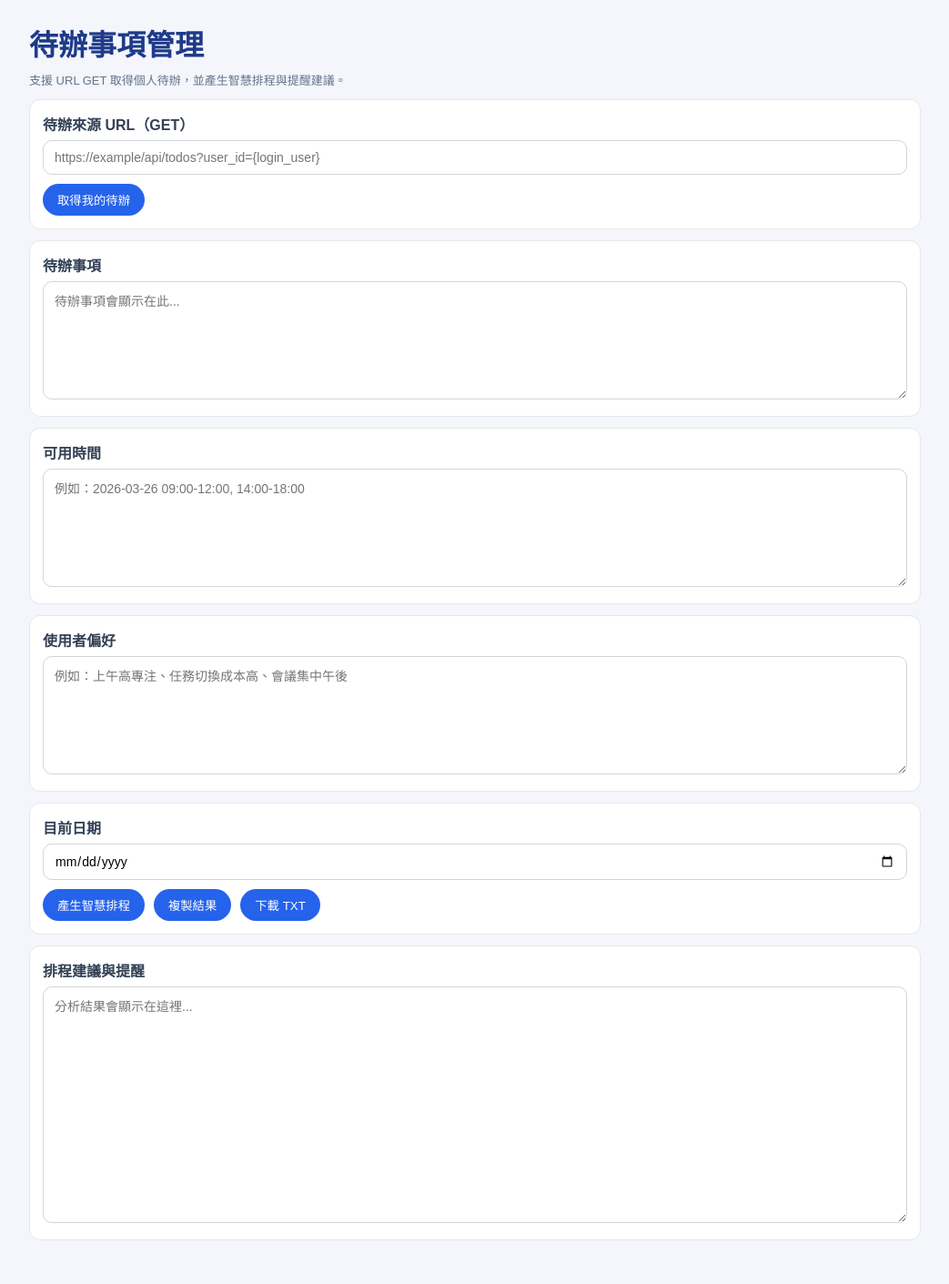
After one commit to kaiyo12914-ai/AI_PROJECT, a Django app: template webapps/todo/templates/todo/index.html in a window 1280 px wide. The commit adds this page. Shown: the whole page at 91% size, without its empty margins (118-1161 px from the left). Run offline with Django 3.2, Linux system fonts and the light colour scheme; the template is opened without the code that fills it, so the values that code supplies are empty.

Commit message:
feat(todo): add todo management subsystem with URL GET fetch and smart scheduling

```diff
--- a/webapps/portal/templates/portal/_svg_card.html
+++ b/webapps/portal/templates/portal/_svg_card.html
@@ -33,6 +33,10 @@
       {% elif icon == "tts" %}
         <path d="M330 63h10l12 12V45L340 57h-10z"></path>
         <path d="M356 54c4 3 4 9 0 12M361 50c6 5 6 15 0 20"></path>
+      {% elif icon == "todo" %}
+        <path d="M330 50h30v24h-30z"></path>
+        <path d="M336 58h8M347 58h8M336 65h8M347 65h8"></path>
+        <path d="M332 46h6v6h-6z"></path>
       {% elif icon == "usage" %}
         <path d="M332 74V54l12-8 12 8v20z"></path>
         <path d="M344 54v20M336 62h16"></path>
--- a/webapps/portal/templates/portal/index.html
+++ b/webapps/portal/templates/portal/index.html
@@ -44,6 +44,7 @@
       {% allow "pdf" as can_pdf %}
       {% allow "pptx" as can_pptx %}
       {% allow "tts" as can_tts %}
+      {% allow "todo" as can_todo %}
       {% allow "portal" as can_portal %}
       {% allow "vanna" as can_vanna %}
 
@@ -87,6 +88,11 @@
         {% include "portal/_svg_card.html" with href=tts_href title="語音 / 文字" subtitle="TTS / STT" tone="cyan" icon="tts" variant=card_variant %}
       {% endif %}
 
+      {% if can_todo %}
+        {% url 'todo_page' as todo_href %}
+        {% include "portal/_svg_card.html" with href=todo_href title="待辦事項管理" subtitle="URL GET / 智慧提醒" tone="green" icon="todo" variant=card_variant %}
+      {% endif %}
+
       {% if can_portal %}
         {% url 'portal:usage_page' as usage_href %}
         {% include "portal/_svg_card.html" with href=usage_href title="Portal 使用紀錄" subtitle="使用紀錄查詢" tone="gray" icon="usage" variant=card_variant %}
--- /dev/null
+++ b/webapps/todo/__init__.py
@@ -0,0 +1 @@
+"""Todo management subsystem."""
--- /dev/null
+++ b/webapps/todo/static/todo/css/index.css
@@ -0,0 +1,88 @@
+body {
+  font-family: "Microsoft JhengHei", "Noto Sans TC", Arial, sans-serif;
+  background: #f4f6fb;
+  margin: 0;
+  color: #1f2937;
+}
+
+.wrap {
+  max-width: 980px;
+  margin: 24px auto;
+  padding: 0 16px 24px;
+}
+
+h1 {
+  margin: 0 0 8px;
+  color: #1e3a8a;
+}
+
+.muted {
+  color: #64748b;
+  font-size: 13px;
+}
+
+.card {
+  background: #fff;
+  border: 1px solid #e5e7eb;
+  border-radius: 12px;
+  padding: 14px;
+  margin-top: 12px;
+}
+
+label {
+  display: block;
+  margin-bottom: 6px;
+  font-weight: 600;
+  color: #334155;
+}
+
+input,
+textarea {
+  width: 100%;
+  box-sizing: border-box;
+  border: 1px solid #d1d5db;
+  border-radius: 10px;
+  padding: 10px 12px;
+  font-size: 14px;
+  font-family: inherit;
+}
+
+textarea {
+  min-height: 130px;
+  resize: vertical;
+  white-space: pre-wrap;
+}
+
+.out {
+  min-height: 260px;
+}
+
+.row {
+  display: flex;
+  gap: 10px;
+  align-items: center;
+  flex-wrap: wrap;
+  margin-top: 10px;
+}
+
+button {
+  border: none;
+  border-radius: 999px;
+  padding: 8px 16px;
+  background: #2563eb;
+  color: #fff;
+  cursor: pointer;
+}
+
+button:disabled {
+  opacity: 0.6;
+  cursor: not-allowed;
+}
+
+.ok {
+  color: #15803d;
+}
+
+.err {
+  color: #b91c1c;
+}
--- /dev/null
+++ b/webapps/todo/static/todo/js/index.js
@@ -0,0 +1,131 @@
+const API_FETCH = apiurl("fetch/");
+const API_PLAN = apiurl("plan/");
+
+const $ = (id) => document.getElementById(id);
+
+const refs = {
+  sourceUrl: $("sourceUrl"),
+  todos: $("todos"),
+  availableSlots: $("availableSlots"),
+  userPreferences: $("userPreferences"),
+  currentDate: $("currentDate"),
+  planOut: $("planOut"),
+  fetchStatus: $("fetchStatus"),
+  planStatus: $("planStatus"),
+  btnFetch: $("btnFetch"),
+  btnPlan: $("btnPlan"),
+  btnCopy: $("btnCopy"),
+  btnDownload: $("btnDownload"),
+};
+
+function setFetchStatus(msg, level = "") {
+  refs.fetchStatus.classList.remove("ok", "err");
+  if (level) refs.fetchStatus.classList.add(level);
+  refs.fetchStatus.textContent = msg || "";
+}
+
+function setPlanStatus(msg, level = "") {
+  refs.planStatus.classList.remove("ok", "err");
+  if (level) refs.planStatus.classList.add(level);
+  refs.planStatus.textContent = msg || "";
+}
+
+async function fetchTodos() {
+  const sourceUrl = (refs.sourceUrl.value || "").trim();
+  if (!sourceUrl) {
+    alert("請先輸入待辦來源 URL");
+    return;
+  }
+
+  refs.btnFetch.disabled = true;
+  setFetchStatus("讀取中...");
+  try {
+    const qs = new URLSearchParams({ source_url: sourceUrl });
+    const resp = await fetch(`${API_FETCH}?${qs.toString()}`, { method: "GET" });
+    const data = await resp.json();
+    if (!resp.ok || !data.ok) {
+      throw new Error(data.error || `HTTP ${resp.status}`);
+    }
+    refs.todos.value = data.todos_text || "";
+    setFetchStatus(`取得完成，共 ${data.count || 0} 筆`, "ok");
+  } catch (err) {
+    setFetchStatus(`讀取失敗：${err.message || "未知錯誤"}`, "err");
+  } finally {
+    refs.btnFetch.disabled = false;
+  }
+}
+
+async function planTasks() {
+  const todos = (refs.todos.value || "").trim();
+  if (!todos) {
+    alert("請先取得或填入待辦事項");
+    return;
+  }
+
+  refs.btnPlan.disabled = true;
+  setPlanStatus("分析中...");
+  refs.planOut.value = "";
+  try {
+    const payload = {
+      todos,
+      available_slots: (refs.availableSlots.value || "").trim(),
+      user_preferences: (refs.userPreferences.value || "").trim(),
+      current_date: (refs.currentDate.value || "").trim(),
+    };
+    const resp = await fetch(API_PLAN, {
+      method: "POST",
+      headers: { "Content-Type": "application/json" },
+      body: JSON.stringify(payload),
+    });
+    const data = await resp.json();
+    if (!resp.ok || !data.ok) {
+      throw new Error(data.error || `HTTP ${resp.status}`);
+    }
+    refs.planOut.value = data.plan_text || "";
+    setPlanStatus(data.fallback ? "分析完成（備援模式）" : "分析完成", "ok");
+  } catch (err) {
+    setPlanStatus(`分析失敗：${err.message || "未知錯誤"}`, "err");
+  } finally {
+    refs.btnPlan.disabled = false;
+  }
+}
+
+async function copyOut() {
+  const text = refs.planOut.value || "";
+  if (!text.trim()) {
+    alert("目前沒有可複製的內容");
+    return;
+  }
+  try {
+    await navigator.clipboard.writeText(text);
+    setPlanStatus("已複製到剪貼簿", "ok");
+  } catch {
+    refs.planOut.focus();
+    refs.planOut.select();
+    document.execCommand("copy");
+    setPlanStatus("已複製到剪貼簿", "ok");
+  }
+}
+
+function downloadOut() {
+  const text = refs.planOut.value || "";
+  if (!text.trim()) {
+    alert("目前沒有可下載的內容");
+    return;
+  }
+
+  const blob = new Blob([text], { type: "text/plain;charset=utf-8" });
+  const url = URL.createObjectURL(blob);
+  const a = document.createElement("a");
+  a.href = url;
+  a.download = `todo_plan_${Date.now()}.txt`;
+  document.body.appendChild(a);
+  a.click();
+  a.remove();
+  setTimeout(() => URL.revokeObjectURL(url), 800);
+}
+
+refs.btnFetch?.addEventListener("click", fetchTodos);
+refs.btnPlan?.addEventListener("click", planTasks);
+refs.btnCopy?.addEventListener("click", copyOut);
+refs.btnDownload?.addEventListener("click", downloadOut);
--- /dev/null
+++ b/webapps/todo/templates/todo/index.html
@@ -0,0 +1,61 @@
+{% load static %}
+<!doctype html>
+<html lang="zh-Hant">
+<head>
+  <meta charset="utf-8" />
+  <meta name="viewport" content="width=device-width, initial-scale=1" />
+  <link rel="icon" type="image/png" sizes="32x32" href="{% static 'portal/img/favicon-ai.png' %}?v=3">
+  <link rel="icon" type="image/svg+xml" href="{% static 'portal/img/favicon-ai.svg' %}?v=3">
+  <link rel="shortcut icon" href="{% static 'portal/img/favicon-ai.png' %}?v=3">
+  <title>待辦事項管理</title>
+  <link rel="stylesheet" href="{% static 'todo/css/index.css' %}">
+  <script defer src="{% static 'portal/js/apiurl_factory.js' %}"></script>
+</head>
+<body data-base-url="{{ app_base_url }}">
+  <div class="wrap">
+    <h1>待辦事項管理</h1>
+    <div class="muted">支援 URL GET 取得個人待辦，並產生智慧排程與提醒建議。</div>
+
+    <div class="card">
+      <label>待辦來源 URL（GET）</label>
+      <input id="sourceUrl" type="text" value="{{ default_todo_source_url }}" placeholder="https://example/api/todos?user_id={login_user}">
+      <div class="row">
+        <button id="btnFetch">取得我的待辦</button>
+        <span id="fetchStatus" class="muted"></span>
+      </div>
+    </div>
+
+    <div class="card">
+      <label>待辦事項</label>
+      <textarea id="todos" placeholder="待辦事項會顯示在此..."></textarea>
+    </div>
+
+    <div class="card">
+      <label>可用時間</label>
+      <textarea id="availableSlots" placeholder="例如：2026-03-26 09:00-12:00, 14:00-18:00"></textarea>
+    </div>
+
+    <div class="card">
+      <label>使用者偏好</label>
+      <textarea id="userPreferences" placeholder="例如：上午高專注、任務切換成本高、會議集中午後"></textarea>
+    </div>
+
+    <div class="card">
+      <label>目前日期</label>
+      <input id="currentDate" type="date" value="{{ today }}">
+      <div class="row">
+        <button id="btnPlan">產生智慧排程</button>
+        <button id="btnCopy" type="button">複製結果</button>
+        <button id="btnDownload" type="button">下載 TXT</button>
+        <span id="planStatus" class="muted"></span>
+      </div>
+    </div>
+
+    <div class="card">
+      <label>排程建議與提醒</label>
+      <textarea id="planOut" class="out" placeholder="分析結果會顯示在這裡..."></textarea>
+    </div>
+  </div>
+  <script defer src="{% static 'todo/js/index.js' %}"></script>
+</body>
+</html>
--- a/webproj/settings.py
+++ b/webproj/settings.py
@@ -353,6 +353,7 @@ PORTAL_ACL = {
     "pdf": ["ALL_AUTHENTICATED"],
     "pptx": ["ALL_AUTHENTICATED"],
     "tts": ["ALL_AUTHENTICATED"],
+    "todo": ["ALL_AUTHENTICATED"],
     "rag": ["ALL_AUTHENTICATED"],
     "vanna": [
         "DB",
@@ -471,6 +472,7 @@ PORTAL_USAGE_CODE_MAP = [
     ("/text2pptx/", "TEXT2PPTX"),
     ("/tts/", "TTS"),
     ("/pdf/", "PDF"),
+    ("/todo/", "TODO"),
     ("/rag/", "RAG"),
     ("/excelproc/", "EXCELPROC"),
 ]
@@ -503,6 +505,7 @@ INSTALLED_APPS = [
     "webapps.comment.apps.CommentConfig",
     "webapps.student.apps.StudentConfig",
     "webapps.pdf.apps.PdfConfig",
+    "webapps.todo.apps.TodoConfig",
     "webapps.excelproc.apps.ExcelprocConfig",
     "webapps.rag_oracle.apps.RagOracleConfig",
 ]
--- a/webproj/urls.py
+++ b/webproj/urls.py
@@ -33,6 +33,7 @@ urlpatterns = [
     path("tts/", include("webapps.tts.urls")),
     path("api/", include("webapps.llm.urls")),
     path("pdf/", include("webapps.pdf.urls")),
+    path("todo/", include("webapps.todo.urls")),
     path("rag/", include("webapps.rag_oracle.urls")),
     path("excelproc/", include("webapps.excelproc.urls")),
 
```
Also changed, not shown: webapps/todo/apps.py (added, +7 -0 lines), webapps/todo/urls.py (added, +9 -0 lines), webapps/todo/views.py (added, +329 -0 lines).
